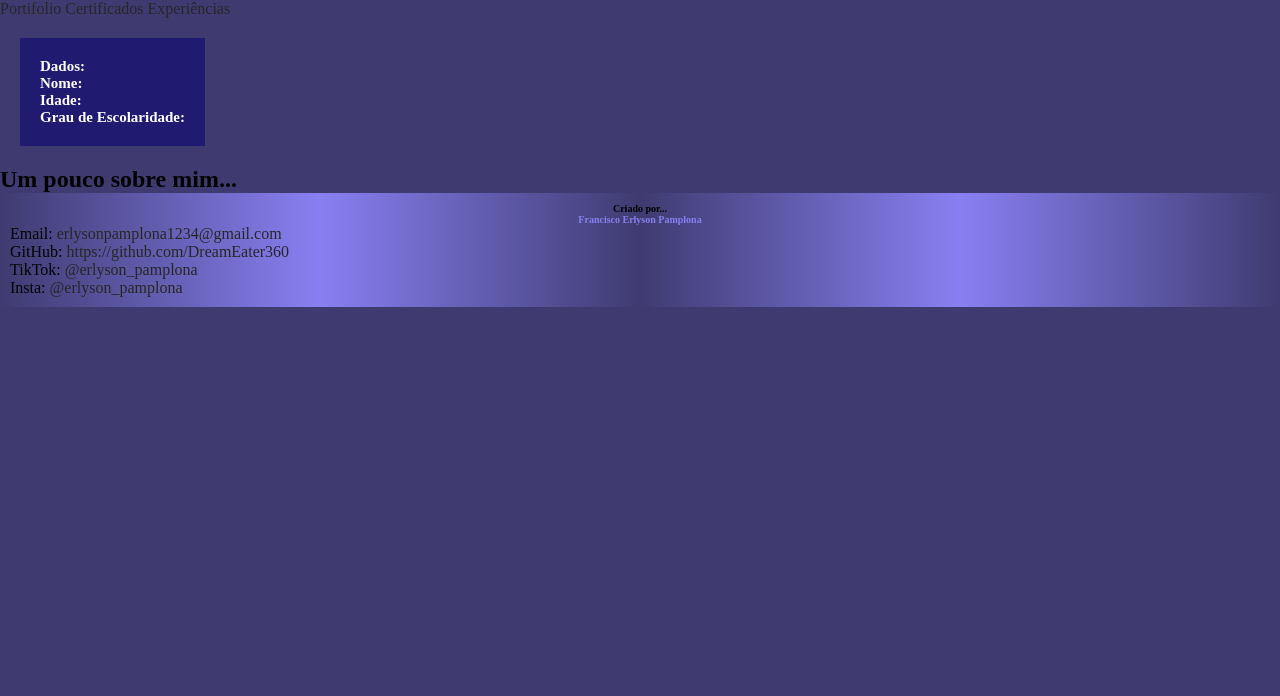
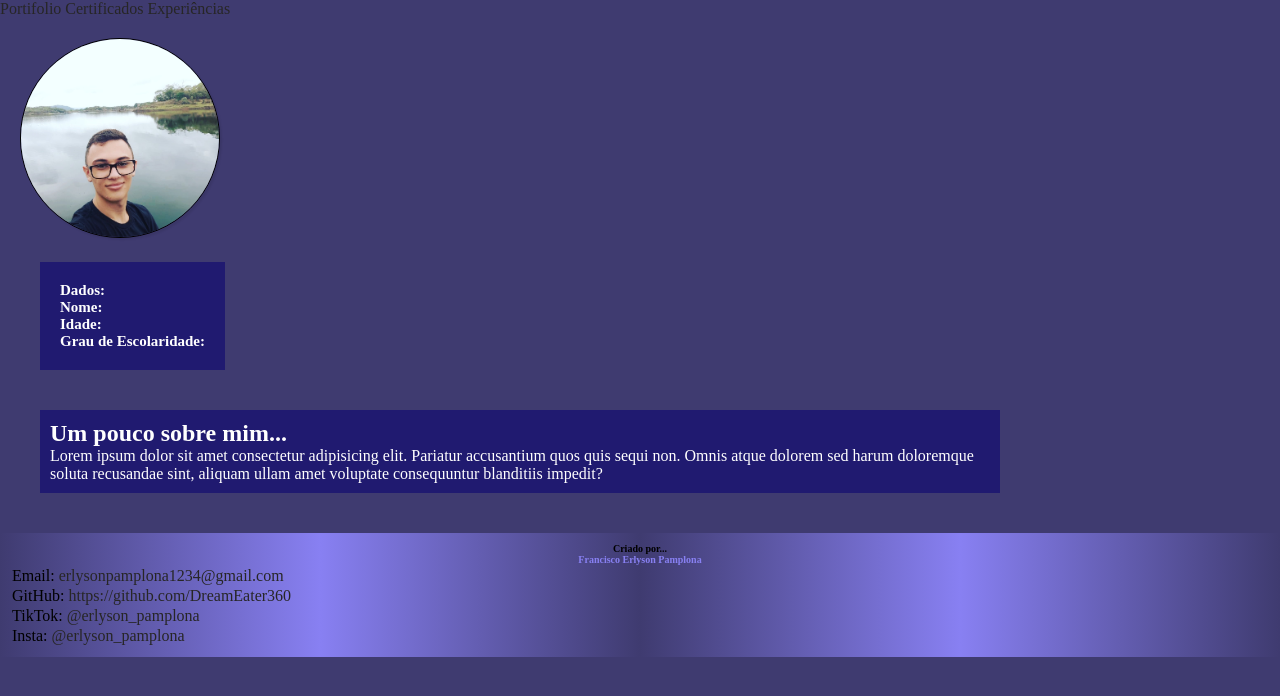
Before and after one commit to DreamEater360/CURRICULO, a plain HTML site: page index.html in a window 1280 px wide. Drawn offline with Linux system fonts and the light colour scheme.

Commit message:
foto e outras coisas add

```diff
--- a/index.html
+++ b/index.html
@@ -15,7 +15,7 @@
     </nav>
     <main>
         <div class="foto">
-
+            <img src="Eu.jpeg" alt="eu">
         </div>
         <section class="dados">
             <h1>Dados:</h1>
@@ -25,7 +25,7 @@
         </section>
         <section class="mim">
             <h1>Um pouco sobre mim...</h1>
-            <p></p>
+            <p>Lorem ipsum dolor sit amet consectetur adipisicing elit. Pariatur accusantium quos quis sequi non. Omnis atque dolorem sed harum doloremque soluta recusandae sint, aliquam ullam amet voluptate consequuntur blanditiis impedit?</p>
         </section>
     </main>
     <footer>
--- a/styles/HOME.css
+++ b/styles/HOME.css
@@ -28,35 +28,59 @@ body {
 
 main {
     max-width: 1000px;
-
+    margin: 20px;
 }
 
-.foto {
+.foto img {
 
+    max-width: 200px;
+    max-height: 300px;
+    border-radius: 50%;
+    border: 1px solid black;
+    box-shadow: 2px 2px 2px rgba(0, 0, 0, 0.082);
+    display: inline-block;
+    top: 10%;
+    left: 5%;
 }
 
 .dados {
+    display: inline-block;
+
     background-color: var(--cor1);
     margin: 20px;
     max-width: 400px;
     padding: 20px;
     color: white;
-    display: inline-block;
-    font-size: 10px
+    font-size: 10px;
+    top: 50%;
+    left: 4%;
+
+
 }
 
 .mim {
 
+    background-color: var(--cor1);
+    padding: 10px;
+    color: white;
+    margin: 20px;
+    display: inline-block;
+
+    left: 50%;
+    top: 40%;
 }
 
 footer {
     background-image: linear-gradient(to right, var(--cor3), var(--cor2),  var(--cor3), var(--cor2), var(--cor3));
-
-    position: absolute;
     width: 100%;
     text-align: justify;
     padding: 10px;
-    position: relative;
+
+}
+
+footer li {
+    margin: 2px;
+    list-style-type: none;
 
 }
 
```
Also changed, not shown: Eu.jpeg (added).
